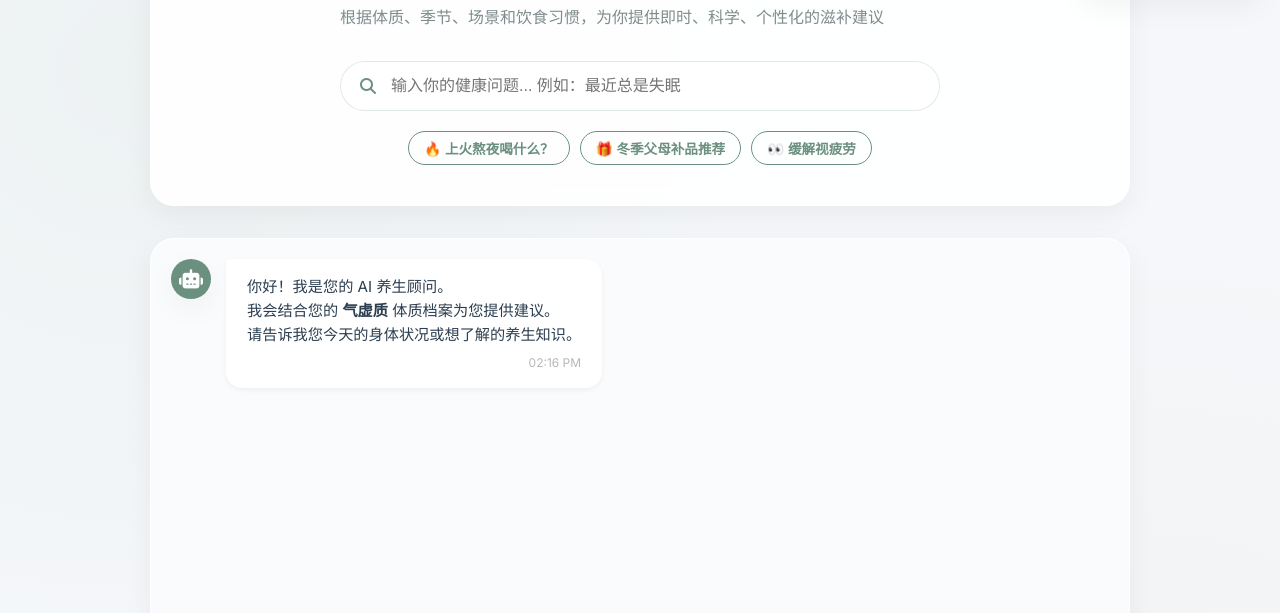
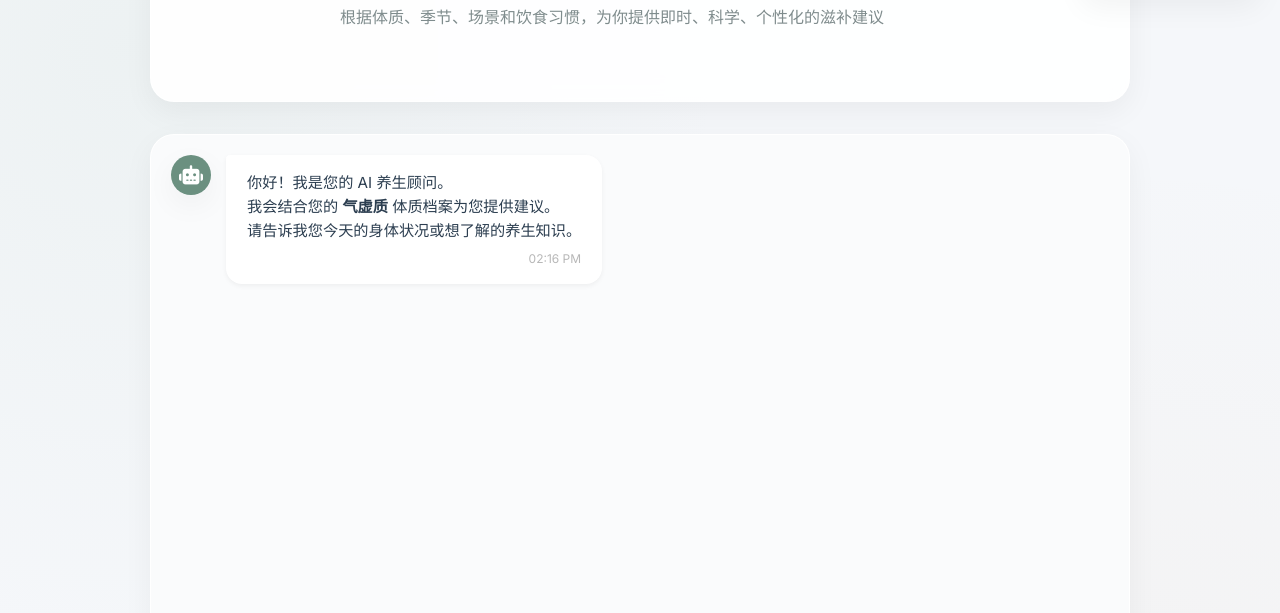
Before and after one commit to dinosaur-006/AI-Traceable-Intelligent-Breeding, a website: page advisor.html in a window 1280 px wide. Shown: the part 187-800 px from the top of the page. Drawn offline with nearby package versions, Linux system fonts and the light colour scheme.

Commit message:
fix: Optimize Advisor UI, resize Poster, and sync Plan data

```diff
--- a/advisor.html
+++ b/advisor.html
@@ -372,23 +372,6 @@
         <section class="advisor-hero animate-in">
             <h1 class="hero-title">智慧滋补顾问 · 你的专属养生助手</h1>
             <p class="hero-subtitle">根据体质、季节、场景和饮食习惯，为你提供即时、科学、个性化的滋补建议</p>
-
-            <div class="hero-search-box">
-                <i class="fas fa-search hero-search-icon"></i>
-                <input type="text" class="hero-input" id="heroInput" placeholder="输入你的健康问题... 例如：最近总是失眠" onkeypress="handleHeroInput(event)">
-            </div>
-
-            <div style="margin-top: 20px; display: flex; gap: 10px; justify-content: center; flex-wrap: wrap;">
-                <button class="btn-outline" onclick="quickAsk('我最近上火，总熬夜，适合喝什么汤？')" style="font-size: 0.85rem; padding: 6px 15px;">
-                    🔥 上火熬夜喝什么？
-                </button>
-                <button class="btn-outline" onclick="quickAsk('广东现在冬季，我想买点补品送父母')" style="font-size: 0.85rem; padding: 6px 15px;">
-                    🎁 冬季父母补品推荐
-                </button>
-                <button class="btn-outline" onclick="quickAsk('如何缓解视疲劳？')" style="font-size: 0.85rem; padding: 6px 15px;">
-                    👀 缓解视疲劳
-                </button>
-            </div>
         </section>
 
         <!-- 2. Chat Section -->
--- a/config.js
+++ b/config.js
@@ -11,6 +11,7 @@ const CONFIG = {
     ADVISOR_BOT_ID: '7578760034592161819',      // AI 顾问 (Chat)
     POSTER_BOT_ID: '7579839388016934958',       // 节气海报 (Image)
     RECIPE_BOT_ID: '7578549922430566450',       // 食谱生成 (Recipe Details)
+    PLAN_BOT_ID: '7579232800697188386',         // 滋补计划 (Weekly Plan)
     ANALYSIS_BOT_ID: '7576213925965299762',     // 体质分析 (Analysis)
 
     // Toggle Mock Mode
```
Also changed, not shown: plan.html (+1 -3 lines), poster.html (+1 -1 lines).
